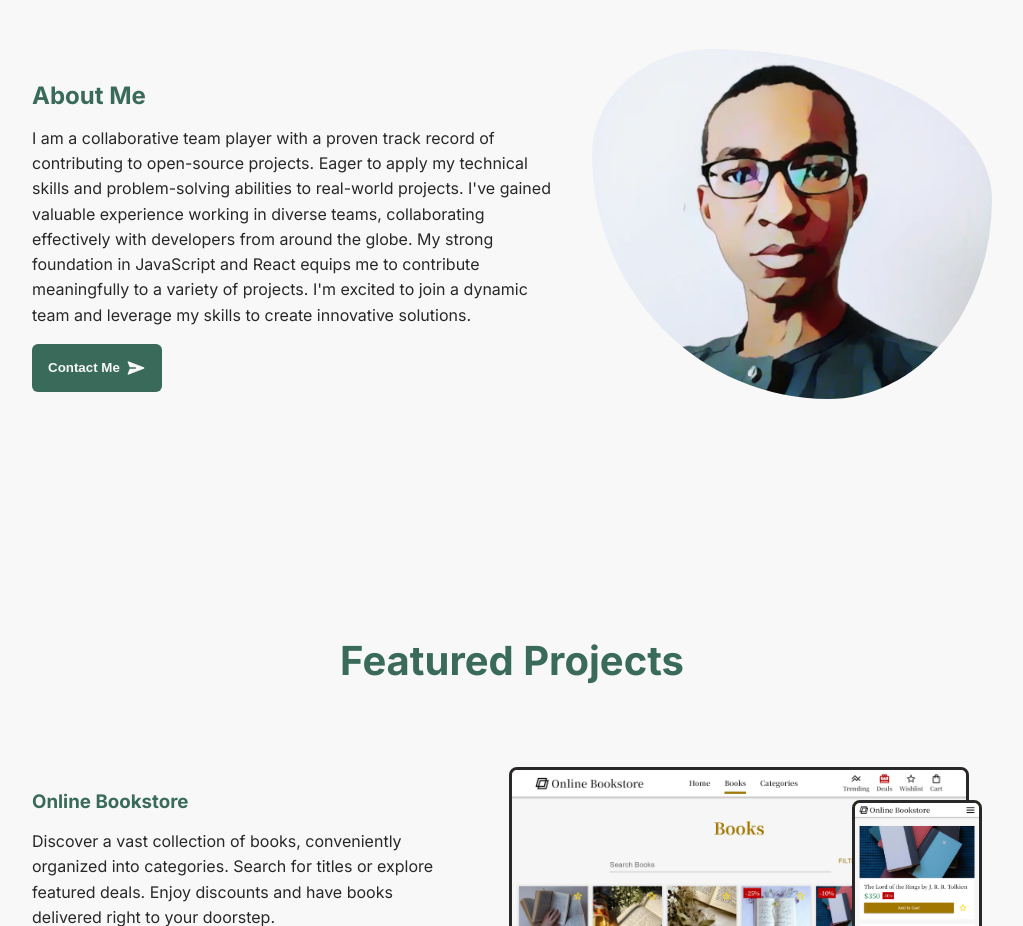
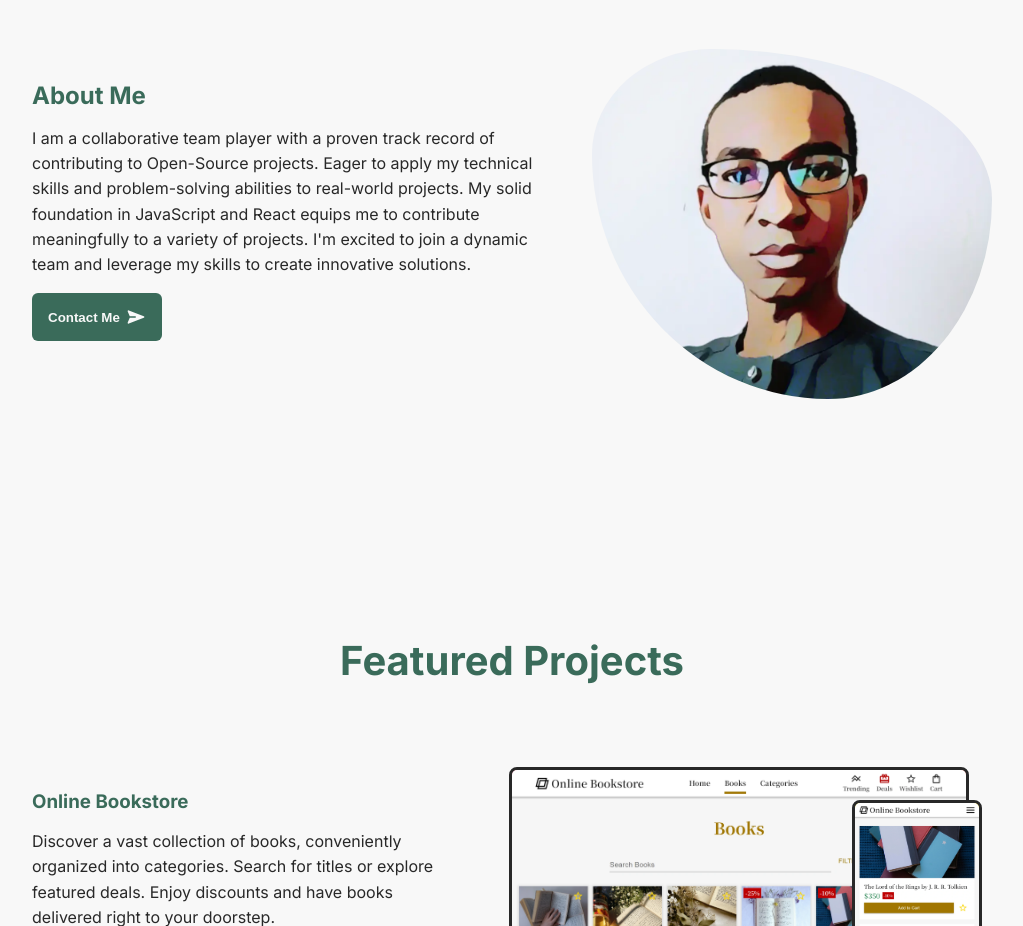
Before and after one commit to climaxmba/portfolio, a Next.js app: page / in a window 1280 px wide. Shown: the part 940-1866 px from the top of the page, without its empty margins (128-1151 px from the left). Built offline with nearby package versions, Linux system fonts and the light colour scheme.

Commit message:
Rename about component & modify text

```diff
--- a/src/app/components/about/About..tsx
+++ b/src/app/components/about/About.tsx
@@ -9,12 +9,12 @@ export default function About() {
     <section id="about" className={styles.container}>
       <div className={styles.about}>
         <h1 className={styles.header}>About Me</h1>
+
         <p>
           {`I am a collaborative team player with a proven track record of contributing
-          to open-source projects. Eager to apply my technical skills and
-          problem-solving abilities to real-world projects. I've gained valuable
-          experience working in diverse teams, collaborating effectively with
-          developers from around the globe. My strong foundation in JavaScript and React equips me to contribute
+          to Open-Source projects. Eager to apply my technical skills and
+          problem-solving abilities to real-world projects.
+          My solid foundation in JavaScript and React equips me to contribute
           meaningfully to a variety of projects. I'm excited to join a dynamic
           team and leverage my skills to create innovative solutions.`}
         </p>
@@ -24,6 +24,7 @@ export default function About() {
           </button>
         </Link>
       </div>
+
       <div
         role="img"
         style={{ backgroundImage: `url(${profileImage.src})` }}
--- a/src/app/page.tsx
+++ b/src/app/page.tsx
@@ -1,5 +1,5 @@
 import Hero from "./components/hero/Hero";
-import About from "./components/about/About.";
+import About from "./components/about/About";
 import Projects from "./components/projects/Projects";
 import Skills from "./components/skills/Skills";
 import Experience from "./components/experience/Experience";
```
